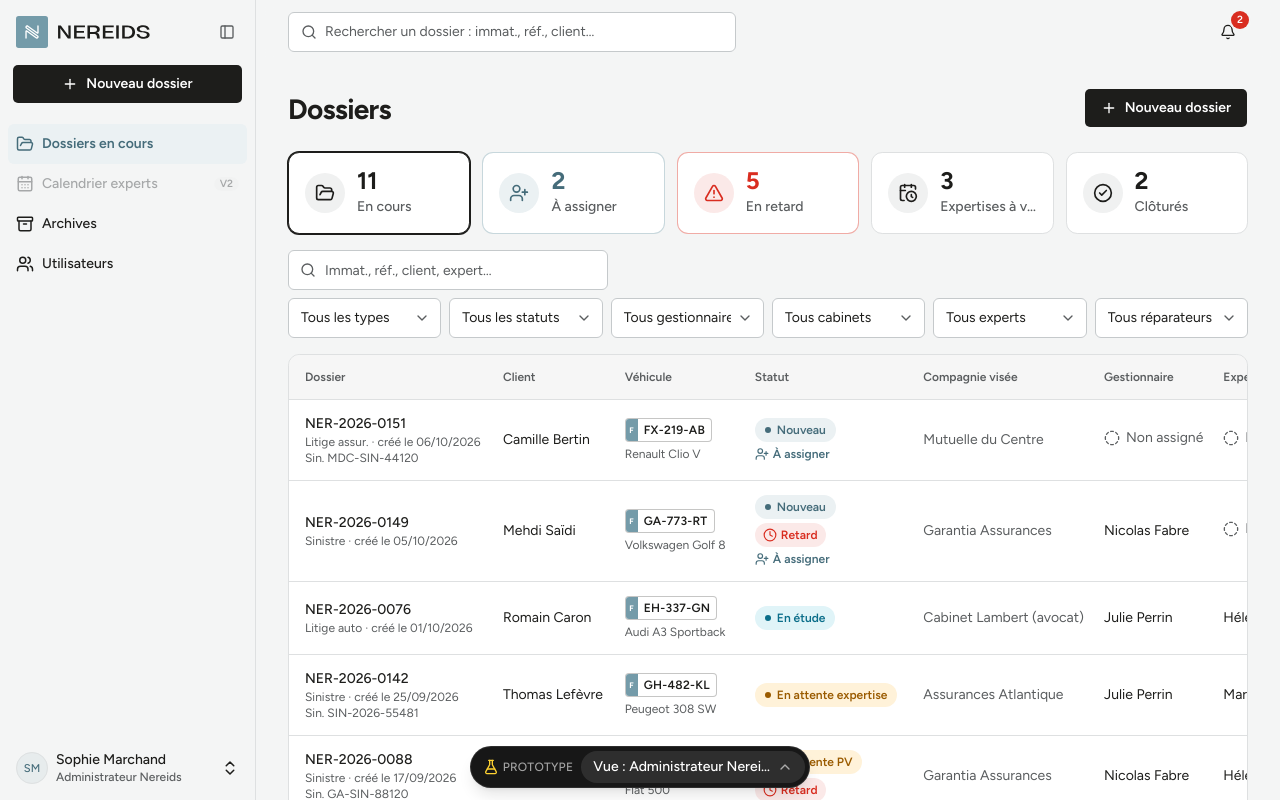
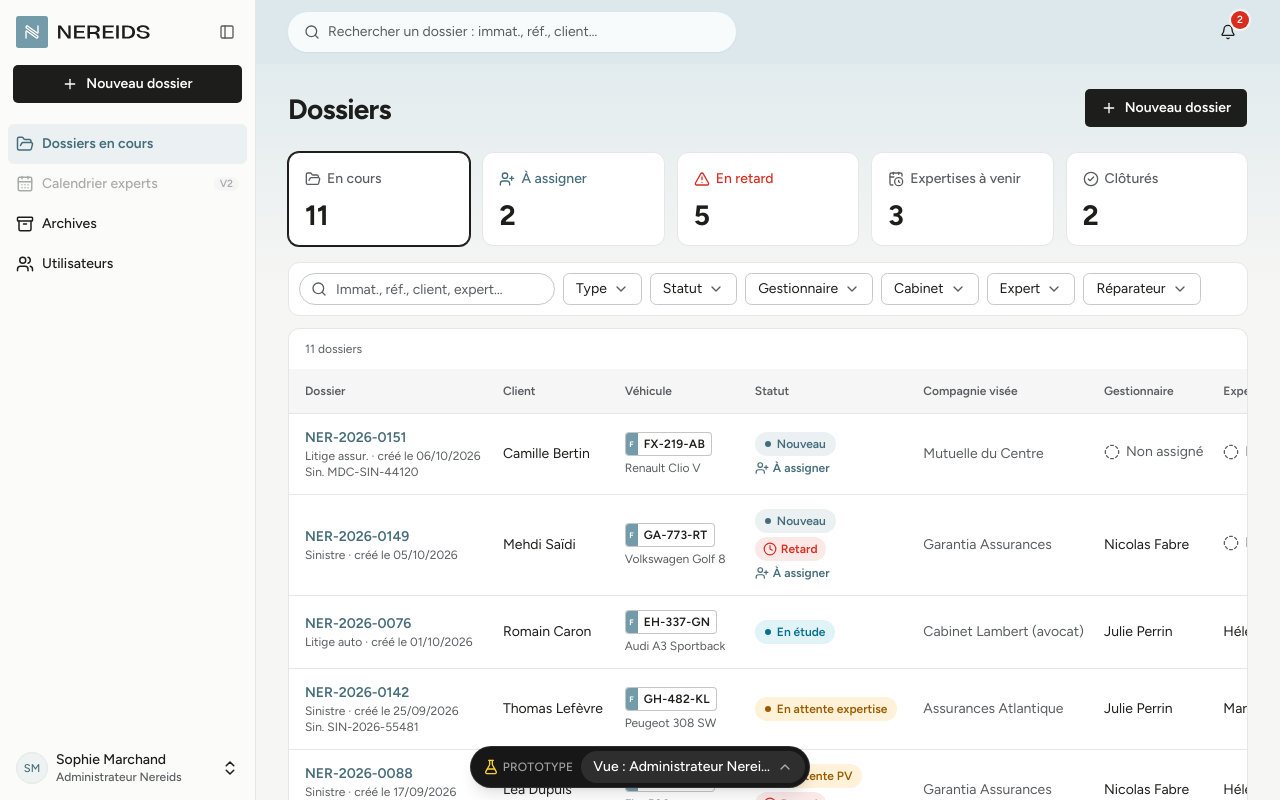
Before and after one commit to juliegaladrim-ux/Nereids, a Next.js app: page /admin/dossiers in a window 1280 px wide. Shown: the top 800 px of the page. Built offline with nearby package versions, Linux system fonts and the light colour scheme.

Commit message:
DA inspirée de Deel : bandeau dégradé, fond blanc cassé, filtres en pastilles, tuiles, lignes libellé/valeur, assistant plein écran pour la création de dossier, messages de confirmation noirs
Co-Authored-By: Claude Opus 5.5 <noreply@anthropic.com>

```diff
--- a/src/app/[role]/layout.tsx
+++ b/src/app/[role]/layout.tsx
@@ -20,9 +20,11 @@ export default async function RoleLayout({ children, params }: LayoutProps<"/[ro
     <RoleProvider roleId={role.id}>
       <SidebarProvider>
         <AppSidebar />
-        <SidebarInset className="min-w-0">
+        <SidebarInset className="relative min-w-0">
+          {/* Bandeau dégradé derrière l'en-tête et le titre de page */}
+          <div aria-hidden className="pointer-events-none absolute inset-x-0 top-0 h-72 bg-linear-to-b from-band to-transparent" />
           <AppHeader />
-          <div className="flex min-w-0 flex-1 flex-col px-4 pt-6 pb-24 sm:px-6 lg:px-8">{children}</div>
+          <div className="relative flex min-w-0 flex-1 flex-col px-4 pt-6 pb-24 sm:px-6 lg:px-8">{children}</div>
         </SidebarInset>
       </SidebarProvider>
       <ProtoBar />
--- a/src/app/globals.css
+++ b/src/app/globals.css
@@ -40,6 +40,7 @@
   --color-brand: var(--brand);
   --color-brand-ink: var(--brand-ink);
   --color-brand-soft: var(--brand-soft);
+  --color-band: var(--band);
   --color-popover-foreground: var(--popover-foreground);
   --color-popover: var(--popover);
   --color-card-foreground: var(--card-foreground);
@@ -78,8 +79,10 @@
   --brand: #749ba9;
   --brand-ink: #456c7a; /* bleu foncé pour le texte : contraste AA sur blanc */
   --brand-soft: #ebf1f3;
+  /* Bandeau dégradé en haut des pages (inspiration Deel) */
+  --band: #dce8ec;
 
-  --background: #f4f5f5;
+  --background: #f6f6f4;
   --foreground: #1d1d1b;
   --card: #ffffff;
   --card-foreground: #1d1d1b;
@@ -96,7 +99,7 @@
   --accent: #ecedee;
   --accent-foreground: #1d1d1b;
   --destructive: #d92d20;
-  --border: #dee0e1;
+  --border: #e6e7e5;
   --input: #c5c9cb;
   --ring: var(--brand);
   --chart-1: #456c7a;
@@ -105,13 +108,13 @@
   --chart-4: #5a5d5f;
   --chart-5: #c5c9cb;
   --radius: 0.5rem;
-  --sidebar: #f4f5f5;
+  --sidebar: #fbfbfa;
   --sidebar-foreground: #1d1d1b;
   --sidebar-primary: var(--primary);
   --sidebar-primary-foreground: #ffffff;
-  --sidebar-accent: #e8eaeb;
+  --sidebar-accent: #eef0ef;
   --sidebar-accent-foreground: #1d1d1b;
-  --sidebar-border: #dee0e1;
+  --sidebar-border: #e6e7e5;
   --sidebar-ring: var(--brand);
 
   --tone-new: #456c7a;
@@ -140,6 +143,7 @@
   --brand: #8fb1bd;
   --brand-ink: #a9c4cd;
   --brand-soft: oklch(0.3 0.03 220);
+  --band: oklch(0.25 0.03 220);
   --primary: #749ba9;
   --primary-hover: #8fb1bd;
   --primary-soft: var(--brand-soft);
--- a/src/app/layout.tsx
+++ b/src/app/layout.tsx
@@ -23,7 +23,8 @@ export default function RootLayout({ children }: LayoutProps<"/">) {
       <body className="flex min-h-full flex-col">
         <StoreProvider>
           <TooltipProvider>{children}</TooltipProvider>
-          <Toaster position="bottom-right" />
+          {/* Au-dessus de la barre « Prototype » */}
+          <Toaster position="bottom-center" offset={{ bottom: 72 }} />
         </StoreProvider>
       </body>
     </html>
--- a/src/components/app-shell/app-header.tsx
+++ b/src/components/app-shell/app-header.tsx
@@ -26,7 +26,7 @@ import { useRole } from "./role-context"
 
 export function AppHeader() {
   return (
-    <header className="sticky top-0 z-20 flex h-16 shrink-0 items-center gap-2 bg-background/90 px-3 backdrop-blur sm:px-6 lg:px-8">
+    <header className="sticky top-0 z-20 flex h-16 shrink-0 items-center gap-2 bg-band/85 px-3 backdrop-blur sm:px-6 lg:px-8">
       {/* Sur mobile le menu est fermé par défaut : on garde le bouton pour l'ouvrir */}
       <SidebarTrigger className="md:hidden" />
       <GlobalSearch />
@@ -64,7 +64,7 @@ function GlobalSearch() {
     <>
       <button
         onClick={() => setOpen(true)}
-        className="flex h-10 w-full max-w-md items-center gap-2 rounded-[6px] border border-input bg-card px-3 text-sm text-muted-foreground transition-colors hover:border-foreground/30"
+        className="flex h-10 w-full max-w-md items-center gap-2 rounded-full bg-card/80 px-4 text-sm text-muted-foreground shadow-xs transition-colors hover:bg-card"
       >
         <Search className="size-4" />
         <span className="truncate">
--- a/src/components/ui/alert.tsx
+++ b/src/components/ui/alert.tsx
@@ -3,13 +3,17 @@ import { cva, type VariantProps } from "class-variance-authority"
 import { cn } from "cn"
 
 const alertVariants = cva(
-  "group/alert relative grid w-full gap-0.5 rounded-lg border px-2.5 py-2 text-left text-sm has-data-[slot=alert-action]:relative has-data-[slot=alert-action]:pr-18 has-[>svg]:grid-cols-[auto_1fr] has-[>svg]:gap-x-2 *:[svg]:row-span-2 *:[svg]:translate-y-0.5 *:[svg]:text-current *:[svg:not([class*='size-'])]:size-4",
+  "group/alert relative grid w-full gap-0.5 rounded-lg border px-3 py-2.5 text-left text-sm has-data-[slot=alert-action]:relative has-data-[slot=alert-action]:pr-18 has-[>svg]:grid-cols-[auto_1fr] has-[>svg]:gap-x-2 *:[svg]:row-span-2 *:[svg]:translate-y-0.5 *:[svg]:text-current *:[svg:not([class*='size-'])]:size-4",
   {
     variants: {
       variant: {
         default: "bg-card text-card-foreground",
         destructive:
           "bg-card text-destructive *:data-[slot=alert-description]:text-destructive/90 *:[svg]:text-current",
+        // Bandeau coloré façon Deel : titre et icône dans la teinte, texte en noir
+        warning:
+          "border-tone-waiting/25 bg-tone-waiting-bg text-tone-waiting *:data-[slot=alert-description]:text-foreground",
+        info: "border-brand/25 bg-brand-soft text-brand-ink *:data-[slot=alert-description]:text-foreground",
       },
     },
     defaultVariants: {
--- a/src/features/admin/dossiers-list.tsx
+++ b/src/features/admin/dossiers-list.tsx
@@ -128,22 +128,56 @@ export function DossiersList({ mode = "actifs" }: { mode?: "actifs" | "archives"
         </div>
       )}
 
-      {/* Recherche + filtres */}
-      <div className="mb-4 grid grid-cols-2 gap-2 sm:grid-cols-3 lg:grid-cols-6">
-        <div className="col-span-full flex items-center gap-2">
-          <div className="relative flex-1 lg:w-80 lg:flex-none">
+      {/* Recherche + filtres : pastilles dans une barre blanche */}
+      <div className="mb-3 flex flex-wrap items-center gap-2 rounded-xl border bg-card p-2.5">
+        <div className="relative w-full sm:w-64">
           <Search className="pointer-events-none absolute top-1/2 left-3 size-4 -translate-y-1/2 text-muted-foreground" />
           <Input
             value={q}
             onChange={(e) => setQ(e.target.value)}
             placeholder="Immat., réf., client, expert…"
-              className="pl-9"
+            className="h-8 rounded-full pl-9"
           />
         </div>
+        <FilterPill
+          value={type}
+          onChange={setType}
+          options={[{ value: ALL, label: "Type" }, ...Object.entries(DOSSIER_TYPES).map(([value, t]) => ({ value, label: t.label }))]}
+        />
+        <FilterPill
+          value={status}
+          onChange={setStatus}
+          options={[{ value: ALL, label: "Statut" }, ...Object.entries(STATUSES).map(([value, s]) => ({ value, label: s.label }))]}
+        />
+        <FilterPill
+          value={gest}
+          onChange={setGest}
+          options={[{ value: ALL, label: "Gestionnaire" }, ...USERS.filter((u) => u.role === "gestionnaire").map((u) => ({ value: u.id, label: fullName(u) }))]}
+        />
+        <FilterPill
+          value={cabinet}
+          onChange={(c) => {
+            setCabinet(c)
+            // L'expert choisi n'appartient plus au cabinet : on le retire
+            if (c !== ALL && expert !== ALL && getUser(expert)?.structure !== c) setExpert(ALL)
+          }}
+          options={[{ value: ALL, label: "Cabinet" }, ...CABINETS.map((c) => ({ value: c, label: c }))]}
+        />
+        <FilterPill
+          value={expert}
+          onChange={setExpert}
+          options={[{ value: ALL, label: "Expert" }, ...cabinetExperts.map((u) => ({ value: u.id, label: fullName(u) }))]}
+        />
+        <FilterPill
+          value={rep}
+          onChange={setRep}
+          options={[{ value: ALL, label: "Réparateur" }, ...USERS.filter((u) => u.role === "reparateur").map((u) => ({ value: u.id, label: u.structure }))]}
+        />
         {hasFilters && (
           <Button
             variant="ghost"
             size="sm"
+            className="ml-auto"
             onClick={() => {
               setQ("")
               setType(ALL)
@@ -158,44 +192,11 @@ export function DossiersList({ mode = "actifs" }: { mode?: "actifs" | "archives"
           </Button>
         )}
       </div>
-        <SimpleSelect
-          value={type}
-          onChange={(v) => setType(v ?? ALL)}
-          options={[{ value: ALL, label: "Tous les types" }, ...Object.entries(DOSSIER_TYPES).map(([value, t]) => ({ value, label: t.label }))]}
-        />
-        <SimpleSelect
-          value={status}
-          onChange={(v) => setStatus(v ?? ALL)}
-          options={[{ value: ALL, label: "Tous les statuts" }, ...Object.entries(STATUSES).map(([value, s]) => ({ value, label: s.label }))]}
-        />
-        <SimpleSelect
-          value={gest}
-          onChange={(v) => setGest(v ?? ALL)}
-          options={[{ value: ALL, label: "Tous gestionnaires" }, ...USERS.filter((u) => u.role === "gestionnaire").map((u) => ({ value: u.id, label: fullName(u) }))]}
-        />
-        <SimpleSelect
-          value={cabinet}
-          onChange={(v) => {
-            const c = v ?? ALL
-            setCabinet(c)
-            // L'expert choisi n'appartient plus au cabinet : on le retire
-            if (c !== ALL && expert !== ALL && getUser(expert)?.structure !== c) setExpert(ALL)
-          }}
-          options={[{ value: ALL, label: "Tous cabinets" }, ...CABINETS.map((c) => ({ value: c, label: c }))]}
-        />
-        <SimpleSelect
-          value={expert}
-          onChange={(v) => setExpert(v ?? ALL)}
-          options={[{ value: ALL, label: "Tous experts" }, ...cabinetExperts.map((u) => ({ value: u.id, label: fullName(u) }))]}
-        />
-        <SimpleSelect
-          value={rep}
-          onChange={(v) => setRep(v ?? ALL)}
-          options={[{ value: ALL, label: "Tous réparateurs" }, ...USERS.filter((u) => u.role === "reparateur").map((u) => ({ value: u.id, label: u.structure }))]}
-        />
-      </div>
 
       <div className="overflow-hidden rounded-xl border bg-card">
+        <p className="px-4 py-3 text-xs text-muted-foreground">
+          {rows.length} dossier{rows.length > 1 ? "s" : ""}
+        </p>
         <Table>
           <TableHeader>
             <TableRow className="hover:bg-transparent">
@@ -224,7 +225,7 @@ export function DossiersList({ mode = "actifs" }: { mode?: "actifs" | "archives"
                 onClick={() => router.push(href(`dossiers/${d.id}`))}
               >
                 <TableCell className="pl-4">
-                  <Link href={href(`dossiers/${d.id}`)} className="font-medium hover:underline" onClick={(e) => e.stopPropagation()}>
+                  <Link href={href(`dossiers/${d.id}`)} className="font-semibold text-brand-ink hover:underline" onClick={(e) => e.stopPropagation()}>
                     {d.ref}
                   </Link>
                   <div className="text-xs text-muted-foreground">
@@ -268,7 +269,6 @@ export function DossiersList({ mode = "actifs" }: { mode?: "actifs" | "archives"
           </TableBody>
         </Table>
       </div>
-      <p className="mt-3 text-xs text-muted-foreground">{rows.length} dossier(s)</p>
     </>
   )
 }
@@ -294,34 +294,35 @@ function ViewCard({
       onClick={onClick}
       aria-pressed={selected}
       className={cn(
-        "group flex cursor-pointer items-center gap-3 rounded-xl border bg-card p-4 text-left transition-colors hover:border-foreground/30",
-        tone === "danger" && "border-destructive/40",
-        tone === "primary" && "border-brand/40",
+        "flex cursor-pointer flex-col gap-3 rounded-xl border bg-card p-4 text-left transition-colors hover:border-foreground/30",
         selected && "border-foreground ring-1 ring-foreground hover:border-foreground",
       )}
     >
       <span
         className={cn(
-          "grid size-10 shrink-0 place-items-center rounded-full bg-muted text-foreground",
-          tone === "danger" && "bg-destructive/10 text-destructive",
-          tone === "primary" && "bg-brand-soft text-brand-ink",
-        )}
-      >
-        <Icon className="size-5" />
-      </span>
-      <span className="min-w-0">
-        <span
-          className={cn(
-            "block text-2xl leading-none font-bold tabular-nums",
+          "flex items-center gap-1.5 text-sm font-medium text-muted-foreground",
           tone === "danger" && "text-destructive",
           tone === "primary" && "text-brand-ink",
         )}
       >
-          {value}
+        <Icon className="size-4 shrink-0" />
+        <span className="truncate">{label}</span>
       </span>
-        <span className="mt-1 block truncate text-sm font-medium text-muted-foreground">{label}</span>
-      </span>
+      <span className="text-[28px] leading-none font-bold tabular-nums">{value}</span>
     </button>
+  )
+}
+
+/** Filtre en pastille : le libellé du filtre s'affiche tant qu'aucune valeur n'est choisie */
+function FilterPill({ value, onChange, options }: { value: string; onChange: (v: string) => void; options: { value: string; label: string }[] }) {
+  return (
+    <SimpleSelect
+      value={value}
+      onChange={(v) => onChange(v ?? ALL)}
+      options={options}
+      size="sm"
+      className={cn("w-auto max-w-56 rounded-full px-3", value !== ALL && "border-foreground font-medium")}
+    />
   )
 }
 
--- a/src/features/dossier/dossier-detail.tsx
+++ b/src/features/dossier/dossier-detail.tsx
@@ -528,30 +528,30 @@ export function DossierDetail({ id }: { id: string }) {
               <CardTitle>Références</CardTitle>
               {rights.canEdit("refs") && (
                 <CardAction>
-                  <EditButton onClick={() => openEdit("refs")} label="Modifier les références" />
+                  <EditAction onClick={() => openEdit("refs")} label="Modifier les références" />
                 </CardAction>
               )}
             </CardHeader>
             <CardContent>
-              <dl className="grid grid-cols-[auto_1fr] gap-x-4 gap-y-1.5 text-sm">
-                {rights.ownRef && (
-                  <>
-                    <dt className="text-muted-foreground">Ma référence</dt>
-                    <dd className="flex items-center justify-end gap-1 text-right font-medium">
-                      {ownRef ?? <span className="font-normal text-muted-foreground">—</span>}
-                      <EditButton onClick={editOwnRef} label="Modifier ma référence" className="-my-1 -mr-1.5 size-6" />
-                    </dd>
-                  </>
-                )}
-                <dt className="text-muted-foreground">Nereids</dt>
-                <dd className="text-right font-medium">{d.ref}</dd>
-                <dt className="text-muted-foreground">Sinistre</dt>
-                <dd className="text-right">{d.refs.sinistre ?? "—"}</dd>
-                <dt className="text-muted-foreground">Interne</dt>
-                <dd className="text-right">{d.refs.interne ?? "—"}</dd>
-                <dt className="text-muted-foreground">Expert</dt>
-                <dd className="text-right">{d.refs.expert ?? "—"}</dd>
-              </dl>
+              <InfoRows
+                rows={[
+                  ...(rights.ownRef
+                    ? [
+                        [
+                          "Ma référence",
+                          <span key="own" className="flex items-center justify-end gap-1">
+                            {ownRef ?? <span className="font-normal text-muted-foreground">—</span>}
+                            <EditButton onClick={editOwnRef} label="Modifier ma référence" className="-my-1 -mr-1.5 size-6" />
+                          </span>,
+                        ] as [string, React.ReactNode],
+                      ]
+                    : []),
+                  ["Nereids", d.ref],
+                  ["Sinistre", d.refs.sinistre],
+                  ["Interne", d.refs.interne],
+                  ["Expert", d.refs.expert],
+                ]}
+              />
             </CardContent>
           </Card>
         </aside>
@@ -807,21 +807,41 @@ function InfoCard({ title, rows, onEdit }: { title: string; rows: [string, React
         <CardTitle>{title}</CardTitle>
         {onEdit && (
           <CardAction>
-            <EditButton onClick={onEdit} label={`Modifier — ${title}`} />
+            <EditAction onClick={onEdit} label={`Modifier — ${title}`} />
           </CardAction>
         )}
       </CardHeader>
       <CardContent>
-        <dl className="grid grid-cols-[minmax(110px,auto)_1fr] gap-x-4 gap-y-2 text-sm">
-          {rows.map(([k, v]) => (
-            <React.Fragment key={k}>
-              <dt className="text-muted-foreground">{k}</dt>
-              <dd className="min-w-0 break-words">{v || "—"}</dd>
-            </React.Fragment>
-          ))}
-        </dl>
+        <InfoRows rows={rows} />
       </CardContent>
     </Card>
+  )
+}
+
+/** Bouton « Modifier » discret dans l'en-tête d'une carte */
+function EditAction({ onClick, label }: { onClick: () => void; label: string }) {
+  return (
+    <Button size="xs" variant="secondary" aria-label={label} onClick={onClick}>
+      Modifier
+    </Button>
+  )
+}
+
+/** Lignes libellé / valeur sur fond gris clair */
+function InfoRows({ rows }: { rows: [React.ReactNode, React.ReactNode][] }) {
+  return (
+    <dl className="flex flex-col gap-1 text-sm">
+      {rows.map(([k, v], i) => {
+        // Texte long (description…) : libellé au-dessus, valeur alignée à gauche
+        const long = typeof v === "string" && v.length > 40
+        return (
+          <div key={i} className={cn("flex gap-4 rounded-md bg-muted/70 px-3 py-2", long ? "flex-col gap-1" : "items-start justify-between")}>
+            <dt className="shrink-0 text-muted-foreground">{k}</dt>
+            <dd className={cn("min-w-0 font-medium break-words", !long && "text-right")}>{v || "—"}</dd>
+          </div>
+        )
+      })}
+    </dl>
   )
 }
 
@@ -1198,7 +1218,7 @@ function Resolution({ dossier: d, onClose, onEdit }: { dossier: Dossier; onClose
           <CardTitle>Clôture</CardTitle>
           <CardAction>
             {d.cloture
-              ? onEdit && <EditButton onClick={onEdit} label="Modifier la clôture" />
+              ? onEdit && <EditAction onClick={onEdit} label="Modifier la clôture" />
               : onClose && (
                   <Button size="sm" variant="outline" onClick={onClose}>
                     Clôturer le dossier
--- a/src/features/suiveur/suiveur-dossiers.tsx
+++ b/src/features/suiveur/suiveur-dossiers.tsx
@@ -62,9 +62,8 @@ export function SuiveurDossiers() {
     <div className="mx-auto w-full max-w-6xl">
       <PageHeader title="Dossiers suivis" description={`${user.structure} · ${all.length} dossier${all.length > 1 ? "s" : ""}`} />
 
-      <div className="mb-4 flex flex-col gap-3 sm:flex-row sm:items-center sm:justify-between">
-        <Tabs value={view} onValueChange={(v) => setView(v as View)}>
-          <TabsList>
+      <Tabs value={view} onValueChange={(v) => setView(v as View)} className="mb-3">
+          <TabsList variant="line">
             {(
               [
                 ["en_cours", "En cours"],
@@ -79,10 +78,13 @@ export function SuiveurDossiers() {
               </TabsTrigger>
             ))}
           </TabsList>
-        </Tabs>
+      </Tabs>
+
+      {/* Recherche dans une barre blanche */}
+      <div className="mb-3 rounded-xl border bg-card p-2.5">
         <div className="relative sm:w-80">
           <Search className="pointer-events-none absolute top-1/2 left-3 size-4 -translate-y-1/2 text-muted-foreground" />
-          <Input value={q} onChange={(e) => setQ(e.target.value)} placeholder="Ma réf., réf. dossier, client, immat.…" className="pl-9" />
+          <Input value={q} onChange={(e) => setQ(e.target.value)} placeholder="Ma réf., réf. dossier, client, immat.…" className="h-8 rounded-full pl-9" />
         </div>
       </div>
 
@@ -95,6 +97,9 @@ export function SuiveurDossiers() {
       {/* Ordinateur : tableau */}
       {rows.length > 0 && (
         <div className="hidden overflow-hidden rounded-xl border bg-card lg:block">
+          <p className="px-4 py-3 text-xs text-muted-foreground">
+            {rows.length} dossier{rows.length > 1 ? "s" : ""}
+          </p>
           <Table>
             <TableHeader>
               <TableRow className="hover:bg-transparent">
@@ -111,7 +116,7 @@ export function SuiveurDossiers() {
                 return (
                   <TableRow key={d.id} className="cursor-pointer" onClick={() => router.push(href(`dossiers/${d.id}`))}>
                     <TableCell className="pl-4">
-                      <Link href={href(`dossiers/${d.id}`)} className="font-medium hover:underline" onClick={(e) => e.stopPropagation()}>
+                      <Link href={href(`dossiers/${d.id}`)} className="font-semibold text-brand-ink hover:underline" onClick={(e) => e.stopPropagation()}>
                         {d.client.firstName} {d.client.lastName}
                       </Link>
                       <div className="mt-1 flex items-center gap-2 text-xs text-muted-foreground">
```
Also changed, not shown: src/components/ui/sonner.tsx (+6 -5 lines), src/features/admin/create-dossier.tsx (+48 -31 lines). Lines whose indentation alone changed are shown as unchanged.
